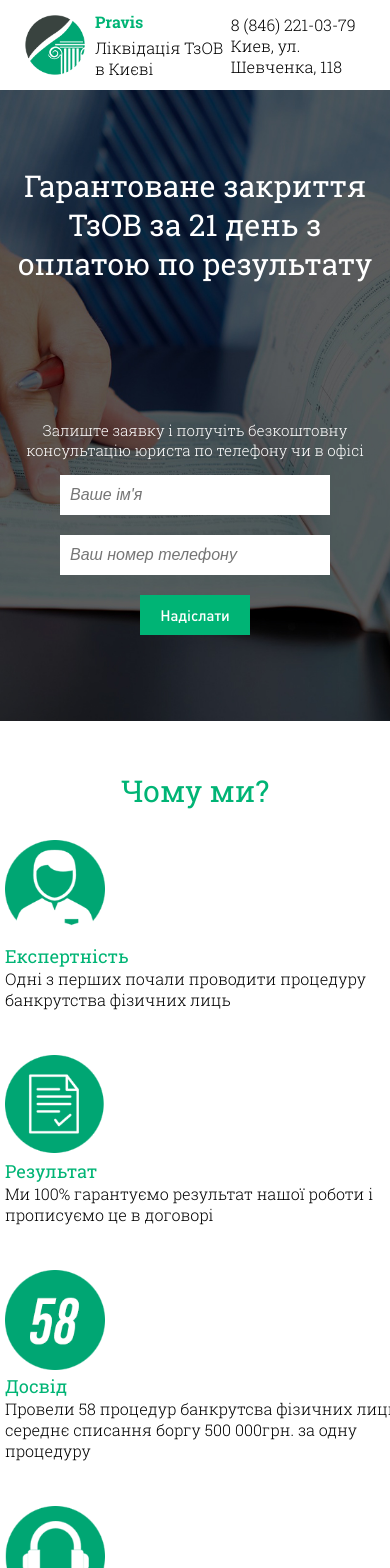
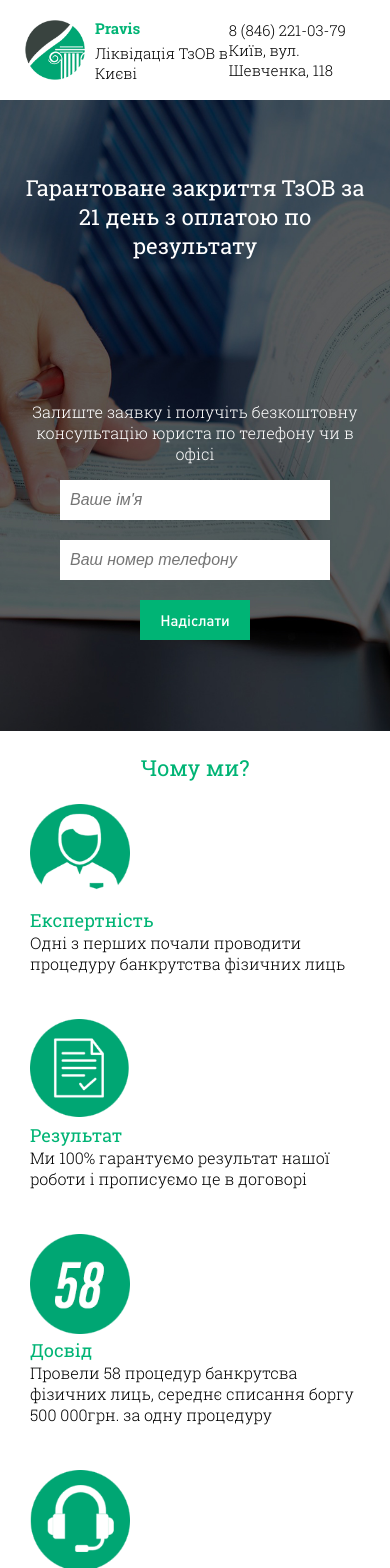
Before and after one commit to serartmar/pravis, a React (Create React App) app: page / in a window 390 px wide. Shown: the top 1568 px of the page. Built offline with nearby package versions, Linux system fonts and the light colour scheme.

Commit message:
Responsive design fixes

```diff
--- a/src/App.css
+++ b/src/App.css
@@ -67,6 +67,7 @@ body {
   }
 }
 
+
 .header-wrappper {
   /* background-color: rgba(128, 0, 128, 0.37); */
   height: 70px;
@@ -74,6 +75,15 @@ body {
   display: flex;
   justify-content: space-between;
   align-items: center;
+}
+
+@media screen and (max-width: 500px) {
+  header {
+  font-size: 15px;
+  }
+  .header-wrappper {
+    height: 80px;
+  }
 }
 
 .header-left-column {
@@ -117,6 +127,8 @@ body {
   justify-content: space-around;
   align-items: center;
   padding-bottom: 40px;
+  padding-left: 15px;
+  padding-right: 15px;
 }
 
 .hero-slogan {
@@ -128,15 +140,14 @@ body {
 
 .call-to-action {
   color: white;
-  font-size: 15px;
-  font-weight: light;
   text-align: center;
   font-weight: 300;
 }
 
 @media screen and (max-width: 700px) {
   .hero-slogan {
-    width: 100%
+    width: 100%;
+    font-size: 22px
   }
   .call-to-action {
     width: 90vw;
--- a/src/App.js
+++ b/src/App.js
@@ -26,7 +26,7 @@ const App = () => (
           </div>
           <div className="auto-margin">
             <p className="no-margin">8 (846) 221-03-79</p>
-            <p className="no-margin">Киев, ул. Шевченка, 118</p>
+            <p className="no-margin">Київ, вул. Шевченка, 118</p>
           </div>
         </div>
       </div>
--- a/src/CallToAction3/index.js
+++ b/src/CallToAction3/index.js
@@ -6,7 +6,7 @@ const CallToAction3 = () => (
   <section className="call-to-action-third-section">
     <div className="container">
       <div className="results-wrapper">
-        <p className="why-us-header call-to-action-3">Зверніться до нас за допомогою і дізнайтесь про можливий результат справи по Вашим боргах
+        <p className="why-us-header">Зверніться до нас за допомогою і дізнайтесь про можливий результат справи по Вашим боргах
         </p>
         <p className="results-description">Залиште заявку і получіть безкоштовну консультацію юриста по телефону чи в офісі
         </p>
--- a/src/CallToAction3/main.css
+++ b/src/CallToAction3/main.css
@@ -1,6 +1,3 @@
-.call-to-action-3 {
-  margin-bottom: 100px;
-}
 
 .call-to-action-third-section {
   padding-bottom: 40px;
--- a/src/Cost/main.css
+++ b/src/Cost/main.css
@@ -45,7 +45,6 @@
 
 .price-elements {
   margin-top: 0;
-  font-size: 15px;
   font-weight: 300;
 }
 
--- a/src/HeroSecond/main.css
+++ b/src/HeroSecond/main.css
@@ -15,7 +15,8 @@
 
 @media screen and (max-width: 960px) {
   .hero-second {
-    padding-right: 0;
+    padding-left: 15px;
+    padding-right: 15px;
   }
 }
 
--- a/src/WhyUs/main.css
+++ b/src/WhyUs/main.css
@@ -2,7 +2,6 @@
   color: rgba(0, 180, 117, 1);
   font-size: 30px;
   text-align: center;
-  width: 50%;
 }
 
 .why-us-wrapper {
@@ -10,7 +9,8 @@
   flex-direction: column;
   justify-content: center;
   align-items: center;
-  padding: 20px;
+  padding-right: 15px;
+  padding-left: 15px;
 }
 
 .why-us-reason-header {
@@ -28,6 +28,16 @@
   margin-bottom: 45px;
 }
 
+@media screen and (max-width: 450px) {
+  .why-us-reason {
+    width: 100%;
+    margin-left: 0px;
+  }
+  .why-us-header {
+    font-size: 22px;
+  }
+}
+
 .why-us-reason-wrapper {
   display: flex;
   flex-wrap: wrap;
--- a/src/WorkSchema/main.css
+++ b/src/WorkSchema/main.css
@@ -16,6 +16,12 @@
   padding-bottom: 40px
 }
 
+@media screen and (max-width: 500px) {
+  .work-schema-element {
+  width: 95%;
+  }
+}
+
 .work-schema-text {
   padding-bottom: 10px;
   padding-left: 20px;
```
